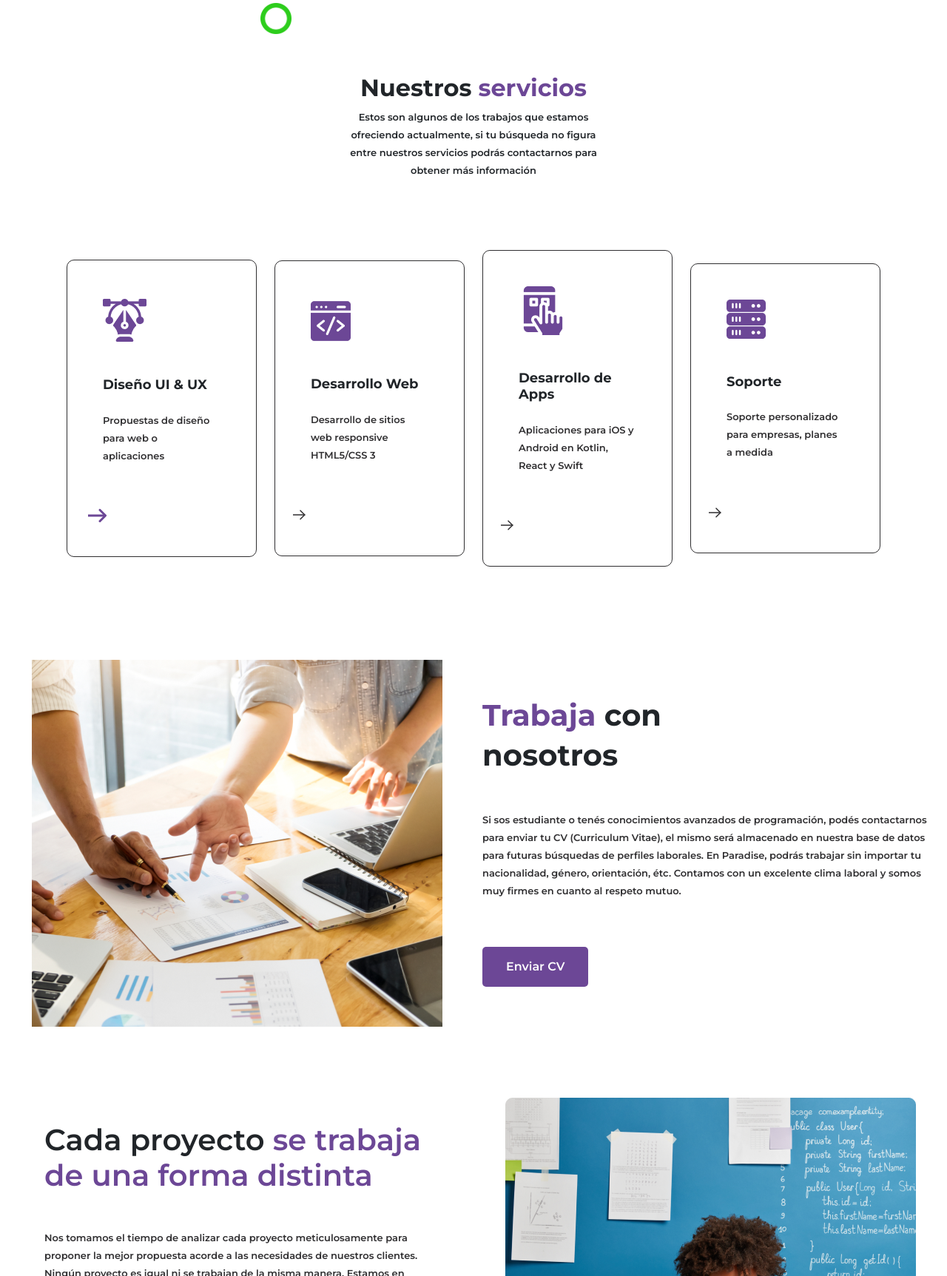
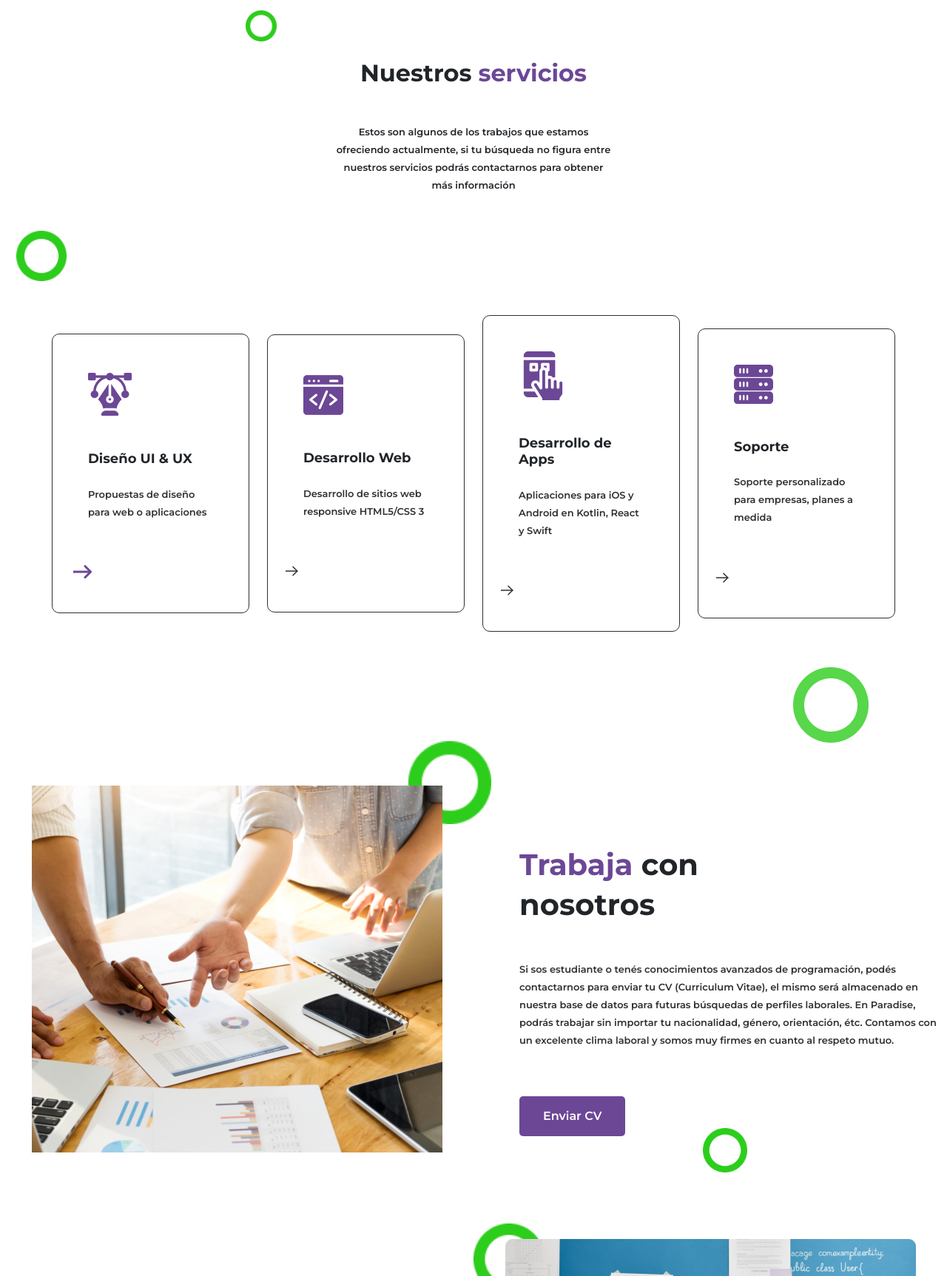
Before and after one commit to Guille2000/LandingDos, a website: page index.html in a window 1280 px wide. Shown: the part 1075-2800 px from the top of the page at 74% size. Drawn offline with nearby package versions, Linux system fonts and the light colour scheme.

Commit message:
subiendo elipses

```diff
--- a/index.html
+++ b/index.html
@@ -21,7 +21,7 @@
                 <div class="col-lg-6">
                     <img src="img/ParadiseDev Negativo 1.png" class="d-block img-fluid" alt="Logo">
                     <div class="texto p-3">
-                        <img src="img/Ellipse 19.png" class="img-fluid ellipse19" alt="">
+                        <img src="img/elipsedieznueve.png" class="img-fluid ellipse19" alt="">
                         <h2 class="text-white desarrollar fw-bold">Desarrollamos tu proyecto de la mejor manera</h2>
                         <img src="img/Ellipse 22.png" class="img-fluid ellipse22" alt="">
                         <p class="text-white parrafo-header mt-5">Somos una sub-división de la empresa Paradise Host
@@ -30,7 +30,7 @@
                         </p>
                         <button class="boton p-3 mt-5">Comenzar</button>
                     </div>
-                    <img src="img/Ellipse 20.png" class="img-fluid ellipse20" alt="">
+                    <img src="img/ellipseveinte.png" class="img-fluid ellipse20" alt="">
 
                 </div>
 
@@ -43,7 +43,7 @@
                         <a class="text-decoration-none" href="">Portafolio</a>
                         <a class="text-decoration-none" href="">Contacto</a>
                     </nav>
-                    <img src="img/Ellipse 19.png" class="img-fluid ellipse-col" alt="">
+                    <img src="img/elipsedieznueve.png" class="img-fluid ellipse-col" alt="">
                 </div>
             </div>
             <div class="container-fluid posicionar">
@@ -80,10 +80,11 @@
 
     <main class="servicios">
         <div class="container-fluid">
-            <img src="img/Ellipse 19.png" class="img-fluid eclipse-servicios" height="42px" width="42px" alt="">
+            <img src="img/elipsedieznueve.png" class="img-fluid eclipse-servicios" height="42px" width="42px" alt="">
             <h2 class="fw-bold mt-5 text-center">Nuestros <span>servicios</span></h2>
-            <p class="servicios-parrafo">Estos son algunos de los trabajos que estamos ofreciendo actualmente, si tu
+            <p class="servicios-parrafo mt-5">Estos son algunos de los trabajos que estamos ofreciendo actualmente, si tu
                 búsqueda no figura entre nuestros servicios podrás contactarnos para obtener más información</p>
+                <img src="img/ellipseveinte.png" class="img-fluid eclipse-ui" height="68px" width="68px" alt="">
                 <div class="row p-5 align-items-center">
                 <div class="col-xl-3 mt-5">
                     <div class="descripcion-card borde p-5">
@@ -134,19 +135,20 @@
 
                     </div>
                 </div>
-
             </div>
+            <img src="img/elipseveintuno.png" width="102px" height="102px" class="img-fluid elipseveinteuno" alt="Elipse">
         </div>
     </main>
     <section class="trabaja mt-5">
         <div class="container-fluid">
             <div class="row">
-                <div class="col-xl-6">
+                <div class="col-xl-6 trabajo">
                     <div class="imagen-trabajo">
                         <img src="img/business-people-meeting 1.png" class="img-fluid" alt="">
                     </div>
                 </div>
                 <div class="col-xl-6">
+                    <img src="img/ellipseveinte.png" width="112px" height="112px" class="img-fluid ellipse-veinte" alt="Elipse">
                     <div class="trabajo-descripcion">
                         <h2 class="fw-bold mt-5 trabajar"><span class="color">Trabaja </span>con nosotros</h2>
                         <p class="trabajar-parrafo mt-5">Si sos estudiante o tenés conocimientos avanzados de programación,
@@ -155,12 +157,14 @@
                             importar tu nacionalidad, género, orientación, étc. Contamos con un excelente clima laboral
                             y somos muy firmes en cuanto al respeto mutuo.</p>
                         <button class="btn botoncv mt-5">Enviar CV</button>
+                        <img src="img/elipsedieznueve.png" class="img-fluid elipsedieznueve" width="60px" height="60px" alt="Elipse">
                     </div>
                 </div>
             </div>
             <div class="row mt-5 align-items-center">
                 <div class="col-xl-6">
                     <div class="trabajo-descripcion p-5">
+                        <img src="img/ellipseveinte.png" class="img-fluid eclipse-proyecto" height="96px" width="96px" alt="">
                         <h3 class="trabajardos">Cada proyecto <span class="color">se trabaja de una forma
                                 distinta</span></h3>
                         <p class="trabajar-parrafo mt-5">Nos tomamos el tiempo de analizar cada proyecto meticulosamente para
@@ -168,6 +172,7 @@
                             es igual ni se trabajan de la misma manera. Estamos en constante contacto para resolver
                             cualquier punto y hacer el trabajo de la manera mas eficiente posible.</p>
                             <button class="btn botoncv mt-5">Empezar ahora</button>
+                            <img src="img/elipsedieznueve.png" class="img-fluid elipse-comienza" width="96px" height="96px" alt="Elipse">
 
                     </div>
                 </div>
@@ -181,8 +186,10 @@
         </div>
     </section>
     <section class="container-fluid mt-5 p-5">
+        <img src="img/elipsedosdos.png" class="img-fluid elipsedosdos" height="62px" width="62px" alt="Elipse">
         <h2 class="text-center proceso-heading">Nuestro <span class="color">proceso de trabajo</span></h2>
         <p class="text-center proceso-parrafo mt-3">Este es nuestro proceso una vez que se acepta el trabajo, somos muy detallistas para ofrecer el mejor resultado posible.</p>
+        <img src="img/elipsedieznueve.png" class="img-fluid elipse-proceso" width="86px" height="86px" alt="Elipse">
         <div class="container mt-5 p-5">
             <div class="row">
                 <div class="col-lg-4">
--- a/styles/styles.css
+++ b/styles/styles.css
@@ -146,22 +146,71 @@ a {
 
 .servicios {
     font-size: 40px;
-    padding:30px;
+    padding:10px;
 }
 
 @media(min-width:768px){
     .eclipse-servicios{
         position:relative;
         left:310px;
-        bottom:0px;
+        bottom:-30px;
 
     }
 }
 @media(min-width:768px){
     .eclipse-ui{
         position:relative;
+        top:50px;
     }
 }
+@media(min-width:768px){
+    .elipseveinteuno{
+        position:relative;
+        left:1050px;
+    }
+}
+@media(min-width:768px){
+    .ellipse-veinte{
+        position:relative;
+        right:100px;
+        bottom:60px;
+        margin-bottom:-5rem;
+    }
+}
+@media(min-width:768px){
+    .elipsedieznueve{
+        position:relative;
+        top:70px;
+        left:100px;
+    }
+}
+@media(min-width:768px){
+    .eclipse-proyecto{
+        position:relative;
+        left:530px;
+    }
+}
+@media(min-width:768px){
+    .elipse-comienza{
+        position:relative;
+        top:50px;
+        left:50px;
+    }
+}
+@media(min-width:768px){
+    .elipsedosdos{
+        position:relative;
+        bottom:-90px;
+        left:110px;
+    }
+}
+@media(min-width:768px){
+    .elipse-proceso{
+        position:relative;
+        left:1000px;
+    }
+}
+
 
 .servicios span {
     color: #6C4796;
@@ -221,18 +270,22 @@ a {
 
 
 /*SECCION TRABAJAR*/
+
 .trabajar {
     font-size: 40px;
     width: 100%;
 }
 
 .trabajardos {
-    font-size: 40px;
+    font-size: 36px;
+    line-height:54px;
 }
 .trabajar{
     width:100%;
     text-align: center;
 }
+
+
 @media(min-width:992px) {
     .trabajar {
         width: 60%;
@@ -257,15 +310,21 @@ a {
 
 .imagen-trabajo {
     text-align: center;
+    position:relative;
+    z-index:100;
 }
 
 .trabajo-descripcion {
     text-align: center;
+    margin-left:0px;
 }
+
 
 @media(min-width:768px) {
     .trabajo-descripcion {
         text-align: unset;
+        margin-left:50px;
+
     }
 }
 
```
Also changed, not shown: img/elipsedieznueve.png (renamed from img/Ellipse 19.png), img/elipsedosdos.png (renamed from img/Ellipse 22.png), img/elipseveintuno.png (added), img/ellipseveinte.png (renamed from img/Ellipse 20.png).
